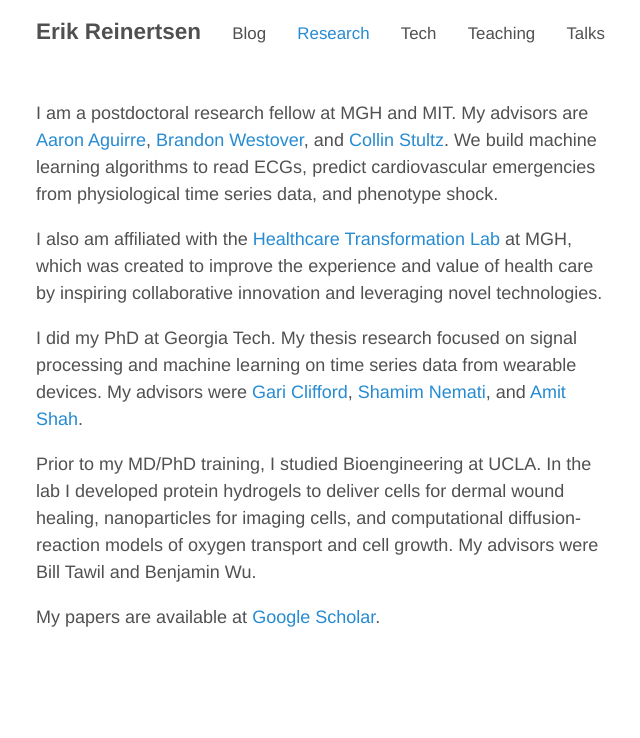
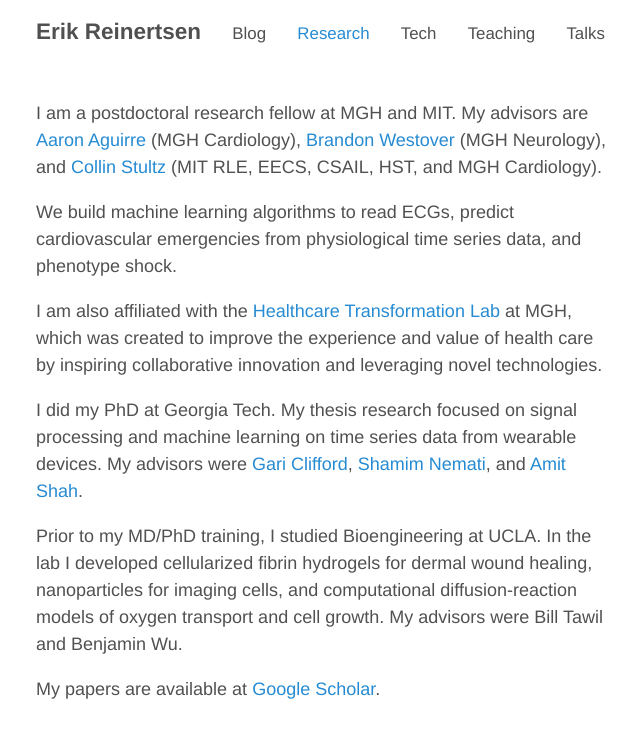
Before and after one commit to erikr/erikr.github.io, a Jekyll site: the page built from research.md, in a window 1280 px wide. Shown: the top 738 px of the page, without its empty margins (316-956 px from the left). Built offline with Jekyll 4.4.1, drawn with Linux system fonts in a browser that asks for light colours; nearby versions of some CDN libraries; comment, search, counter and statistics services are not loaded.

Commit message:
added affiliations to postdoc PIs, and made teaching.md more concise

```diff
--- a/research.md
+++ b/research.md
@@ -4,12 +4,14 @@ permalink: /research/
 title: "Research"
 ---
 
-I am a postdoctoral research fellow at MGH and MIT. My advisors are [Aaron Aguirre](https://connects.catalyst.harvard.edu/Profiles/display/Person/10465), [Brandon Westover](http://cdac.mgh.harvard.edu), and [Collin Stultz](http://www.rle.mit.edu/cb/). We build machine learning algorithms to read ECGs, predict cardiovascular emergencies from physiological time series data, and phenotype shock.
+I am a postdoctoral research fellow at MGH and MIT. My advisors are [Aaron Aguirre](https://connects.catalyst.harvard.edu/Profiles/display/Person/10465) (MGH Cardiology), [Brandon Westover](http://cdac.mgh.harvard.edu) (MGH Neurology), and [Collin Stultz](http://www.rle.mit.edu/cb/) (MIT RLE, EECS, CSAIL, HST, and MGH Cardiology).
 
-I also am affiliated with the [Healthcare Transformation Lab](http://healthcaretransformation.org) at MGH, which was created to improve the experience and value of health care by inspiring collaborative innovation and leveraging novel technologies.
+We build machine learning algorithms to read ECGs, predict cardiovascular emergencies from physiological time series data, and phenotype shock.
+
+I am also affiliated with the [Healthcare Transformation Lab](http://healthcaretransformation.org) at MGH, which was created to improve the experience and value of health care by inspiring collaborative innovation and leveraging novel technologies.
 
 I did my PhD at Georgia Tech. My thesis research focused on signal processing and machine learning on time series data from wearable devices. My advisors were [Gari Clifford](http://gdclifford.info/people/gari), [Shamim Nemati](http://nematilab.info/people/shamim/index.html), and [Amit Shah](https://www.sph.emory.edu/faculty/profile/#AJSHAH3).
 
-Prior to my MD/PhD training, I studied Bioengineering at UCLA. In the lab I developed protein hydrogels to deliver cells for dermal wound healing, nanoparticles for imaging cells, and computational diffusion-reaction models of oxygen transport and cell growth. My advisors were Bill Tawil and Benjamin Wu.
+Prior to my MD/PhD training, I studied Bioengineering at UCLA. In the lab I developed cellularized fibrin hydrogels for dermal wound healing, nanoparticles for imaging cells, and computational diffusion-reaction models of oxygen transport and cell growth. My advisors were Bill Tawil and Benjamin Wu.
 
 My papers are available at [Google Scholar](https://scholar.google.com/citations?hl=en&user=APy8nq4AAAAJ&view_op=list_works&sortby=pubdate).
```
Also changed, not shown: index.md (+3 -1 lines), teaching.md (+1 -1 lines).
